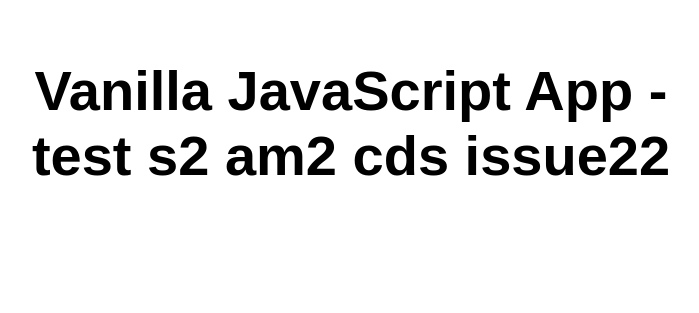
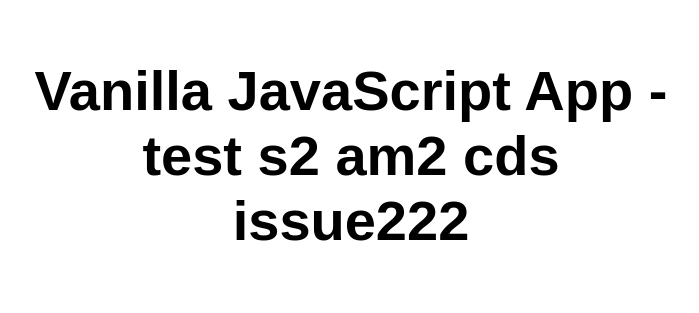
Before and after one commit to cmriachi/vanillabasic2, a website: page src/index.html in a window 1280 px wide. Shown: the whole page, without its empty margins (289-988 px from the left). Drawn offline with Linux system fonts and the light colour scheme.

Commit message:
Update index.html

```diff
--- a/src/index.html
+++ b/src/index.html
@@ -10,7 +10,7 @@
 
 <body>
   <main>
-    <h1>Vanilla JavaScript App - test s2 am2 cds issue22</h1>
+    <h1>Vanilla JavaScript App - test s2 am2 cds issue222</h1>
   </main>
 </body>
 
```
